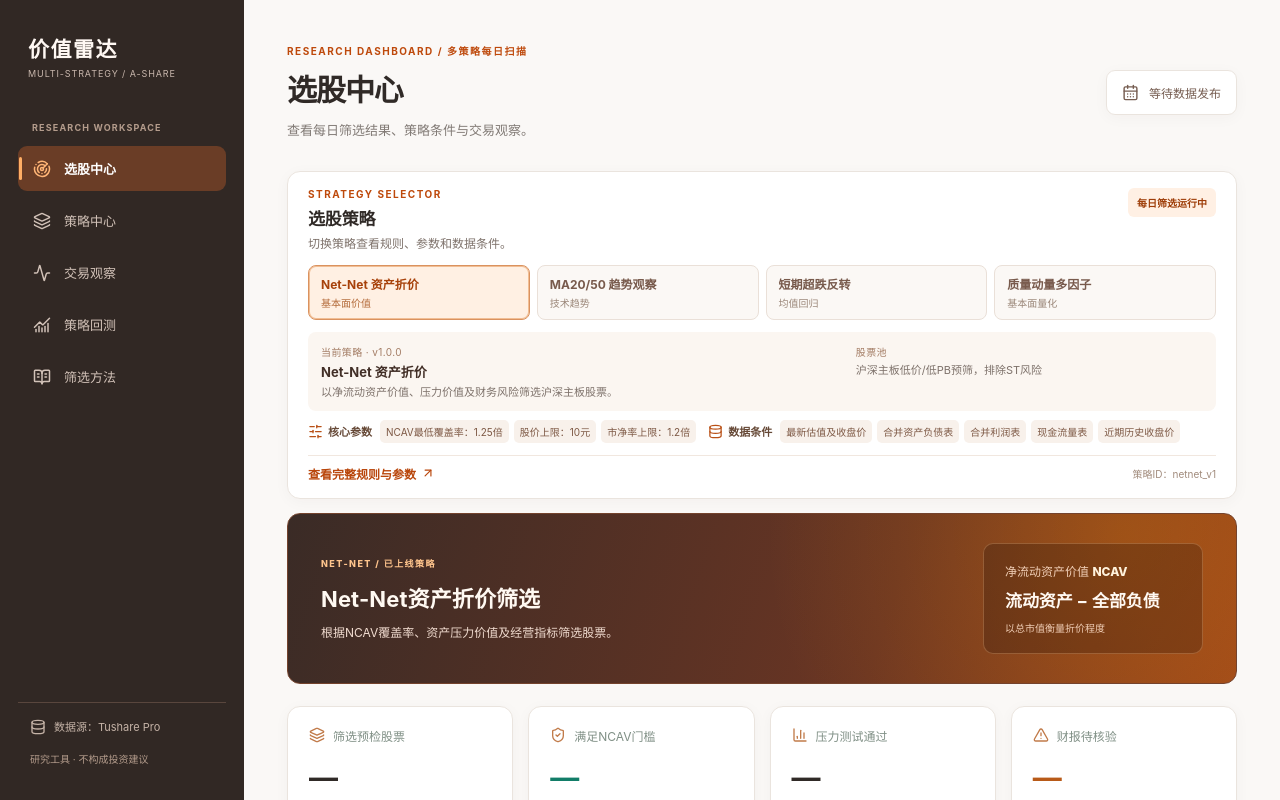
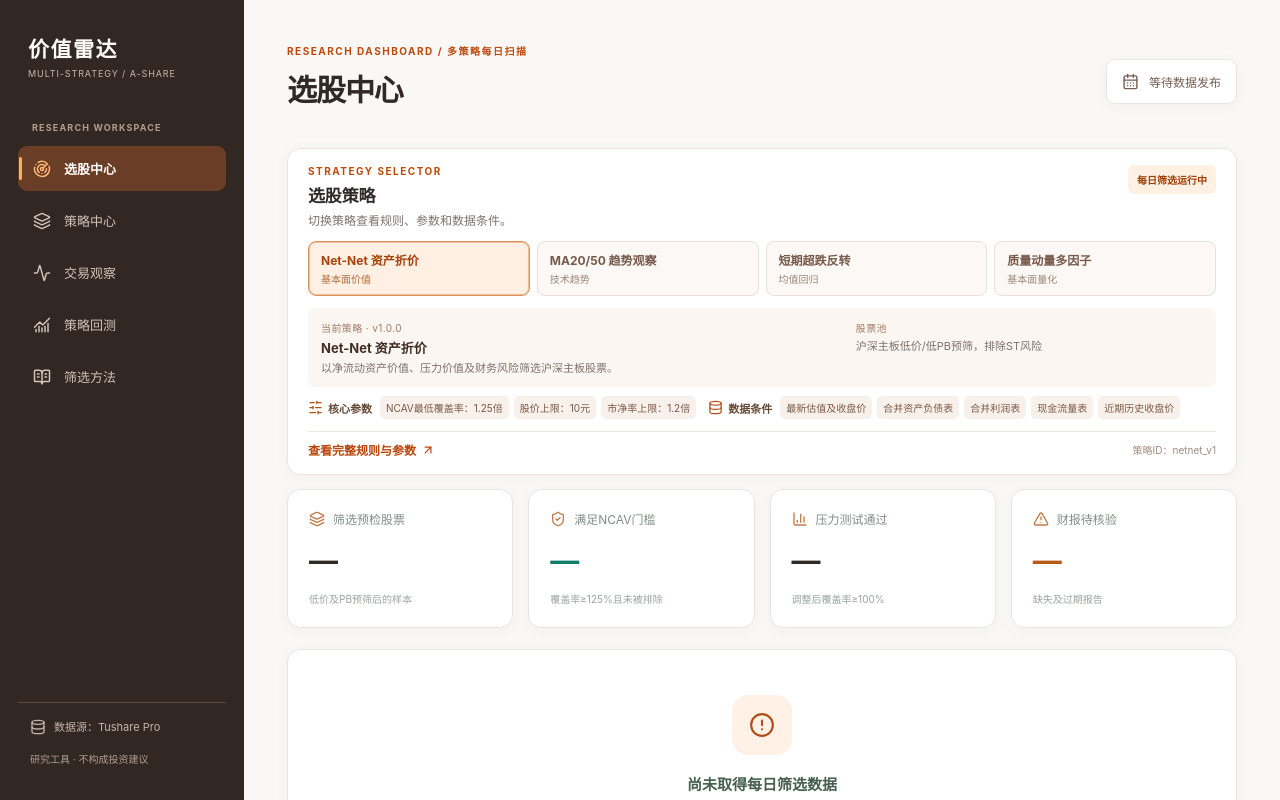
Before and after one commit to LGuangming/a-share-value-screener, a Next.js app: page / in a window 1280 px wide. Shown: the top 800 px of the page. Built offline with nearby package versions, Linux system fonts and the light colour scheme.

Commit message:
Integrate UI V2: app/page.tsx

```diff
--- a/app/page.tsx
+++ b/app/page.tsx
@@ -32,17 +32,9 @@ export default async function Dashboard({ searchParams }: { searchParams: Promis
     <div className="page-top"><div>
       <div className="eyebrow">RESEARCH DASHBOARD / 多策略每日扫描</div>
       <h1>选股中心</h1>
-      <p className="page-lead">查看每日筛选结果、策略条件与交易观察。</p>
     </div><span className="date-tag"><CalendarDays size={17}/>{snapshot?.trade_date ?? "等待数据发布"}</span></div>
 
     <StrategySwitch mode="screen" requestedId={query.strategy}>
-      <div className="hero-strip">
-        <div><span className="hero-label">NET-NET / 已上线策略</span>
-          <h2>Net-Net资产折价筛选</h2>
-          <p>根据NCAV覆盖率、资产压力价值及经营指标筛选股票。</p></div>
-        <div className="hero-formula"><div>净流动资产价值 <strong>NCAV</strong></div>
-          <strong>流动资产 − 全部负债</strong><small>以总市值衡量折价程度</small></div>
-      </div>
       <div className="stats-grid">
         <div className="stat-card"><span><Layers size={16}/>筛选预检股票</span>
           <strong>{snapshot ? (snapshot.metrics.pre_screened ?? rows.length).toLocaleString("zh-CN") : "—"}</strong>
```
